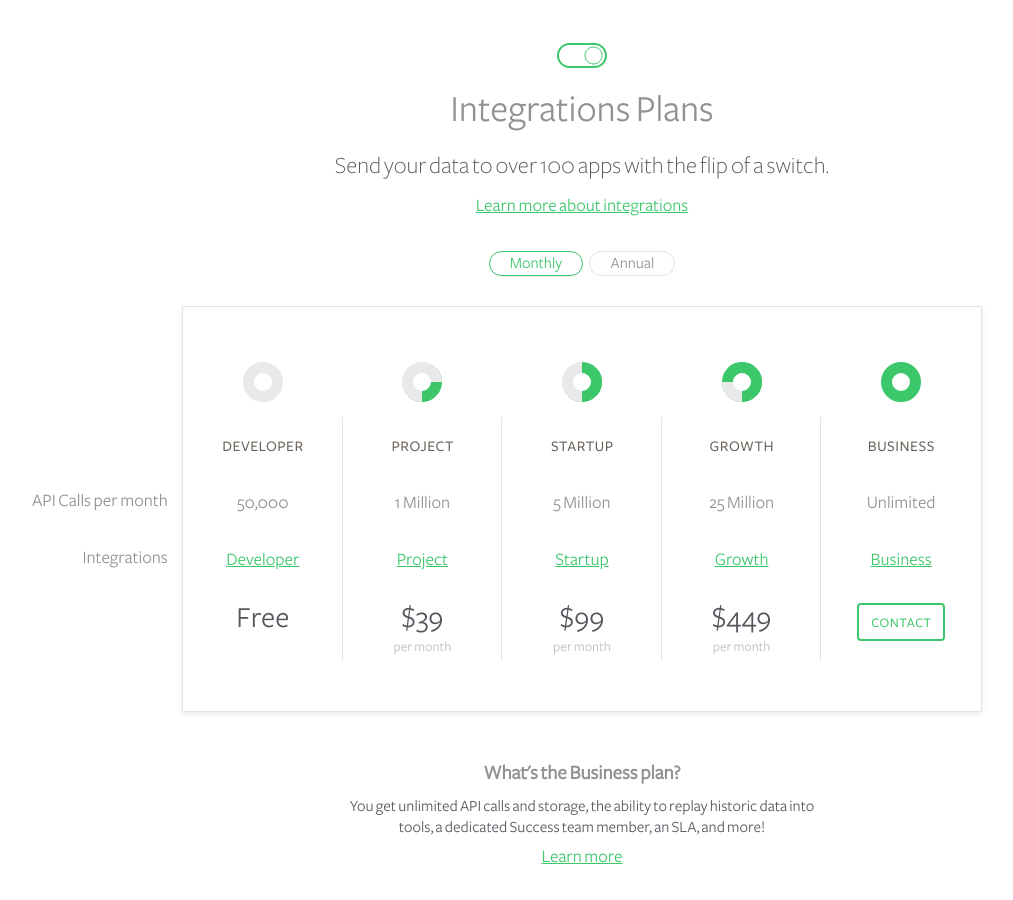
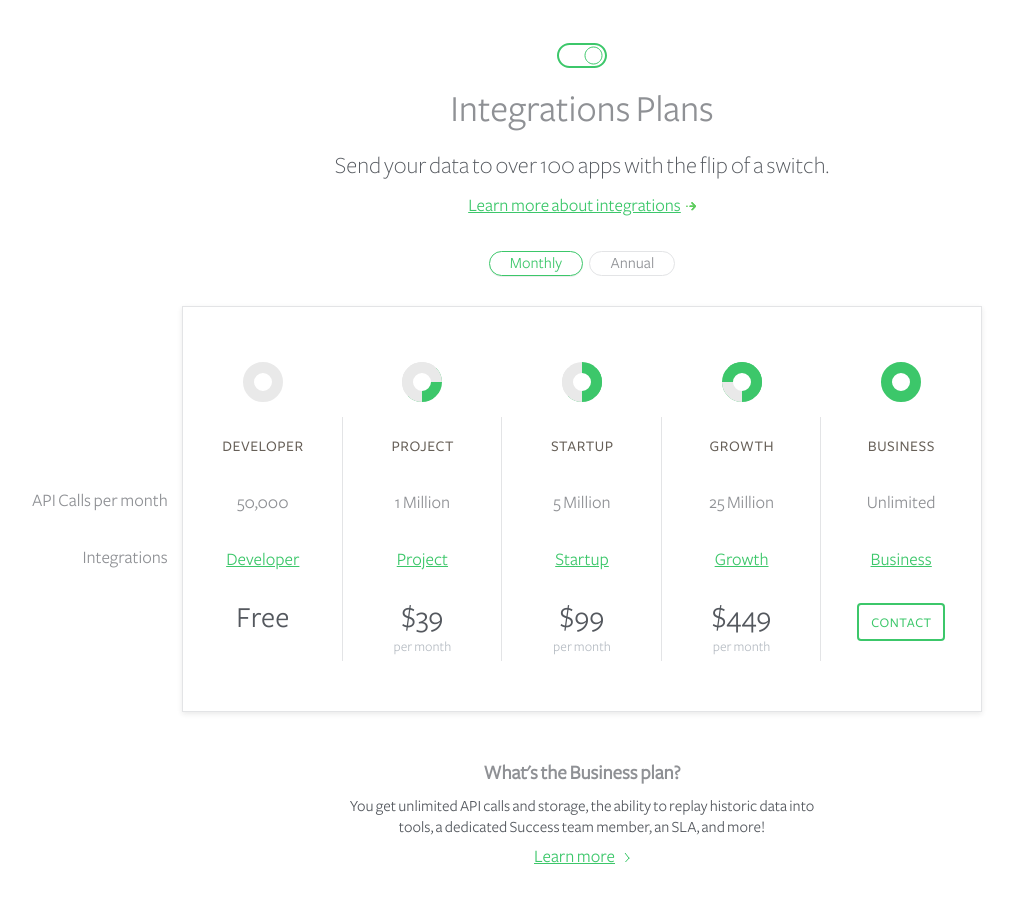
Before and after one commit to tscanlin/demo, a plain HTML site: page segment/index.html in a window 1280 px wide. Shown: the whole page, without its empty margins (58-1071 px from the left). Drawn offline with Linux system fonts and the light colour scheme.

Commit message:
add arrow icons

```diff
--- a/segment/index.html
+++ b/segment/index.html
@@ -10,7 +10,7 @@
         <h2 class="page-heading">Integrations Plans</h2>
         <p class="subtitle">Send your data to over 100 apps with the flip of a switch.</p>
         <div class="">
-          <a href="#">Learn more about integrations</a>
+          <a class="arrow-link leaf-icon" href="#">Learn more about integrations</a>
         </div>
 
         <input type="checkbox" id="pricing-table-period-toggle" class="hidden">
@@ -138,7 +138,7 @@
                 </div>
                 <div class="plan-amount">
                   <div>
-                    <div class="button">Contact</div>
+                    <div class="button cursor--pointer">Contact</div>
                   </div>
                 </div>
               </div>
@@ -149,7 +149,7 @@
         <div>
           <h3 class="title">What's the Business plan?</h3>
           <p class="tagline">You get unlimited API calls and storage, the ability to replay historic data into tools, a dedicated Success team member, an SLA, and more!</p>
-          <a href="#">Learn more</a>
+          <a class="arrow-link arrow-icon" href="#">Learn more</a>
         </div>
 
         <div class="margin-top--30"></div>
--- a/segment/styles.css
+++ b/segment/styles.css
@@ -297,6 +297,32 @@ a, .link-style {
   margin: 5px auto;
 }
 
+.arrow-link {
+  color: #3CC76A;
+  font-size: 18px;
+  padding-right: 15px;
+  position: relative;
+  font-weight: 500;
+}
+.arrow-link::after {
+  content: '';
+  display: block;
+  height: 9px;
+  width: 10px;
+  position: absolute;
+  top: 50%;
+  right: 0;
+  -webkit-transform: translateY(-50%);
+  transform: translateY(-50%);
+}
+.leaf-icon::after {
+  background: url(icons/leaf.svg) top right no-repeat;
+}
+.arrow-icon::after {
+  background: url(icons/arrow.svg) top right no-repeat;
+}
+
+
 /*
   State
 */
```
Also changed, not shown: segment/icons/arrow.svg (added), segment/icons/leaf.svg (added).
